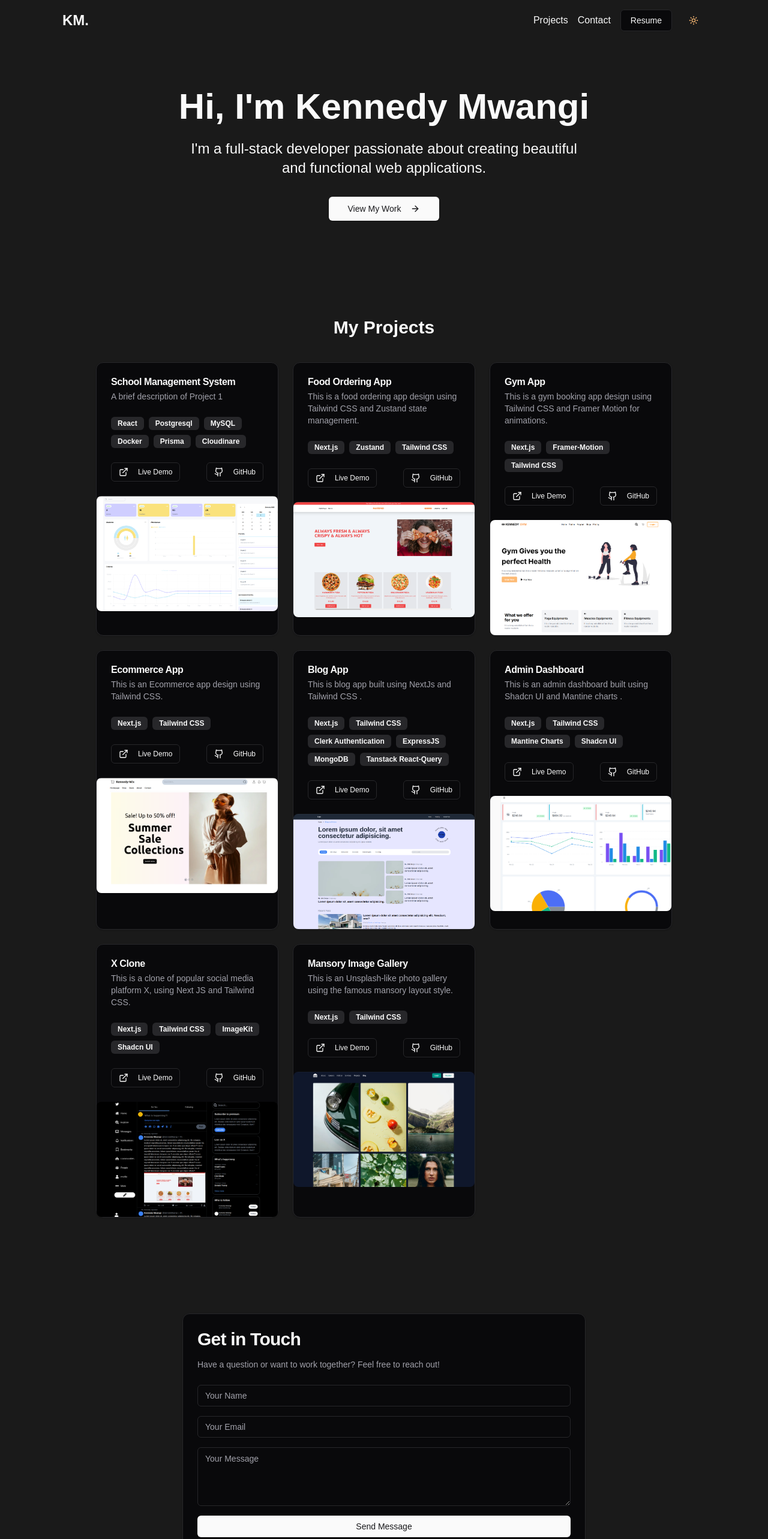
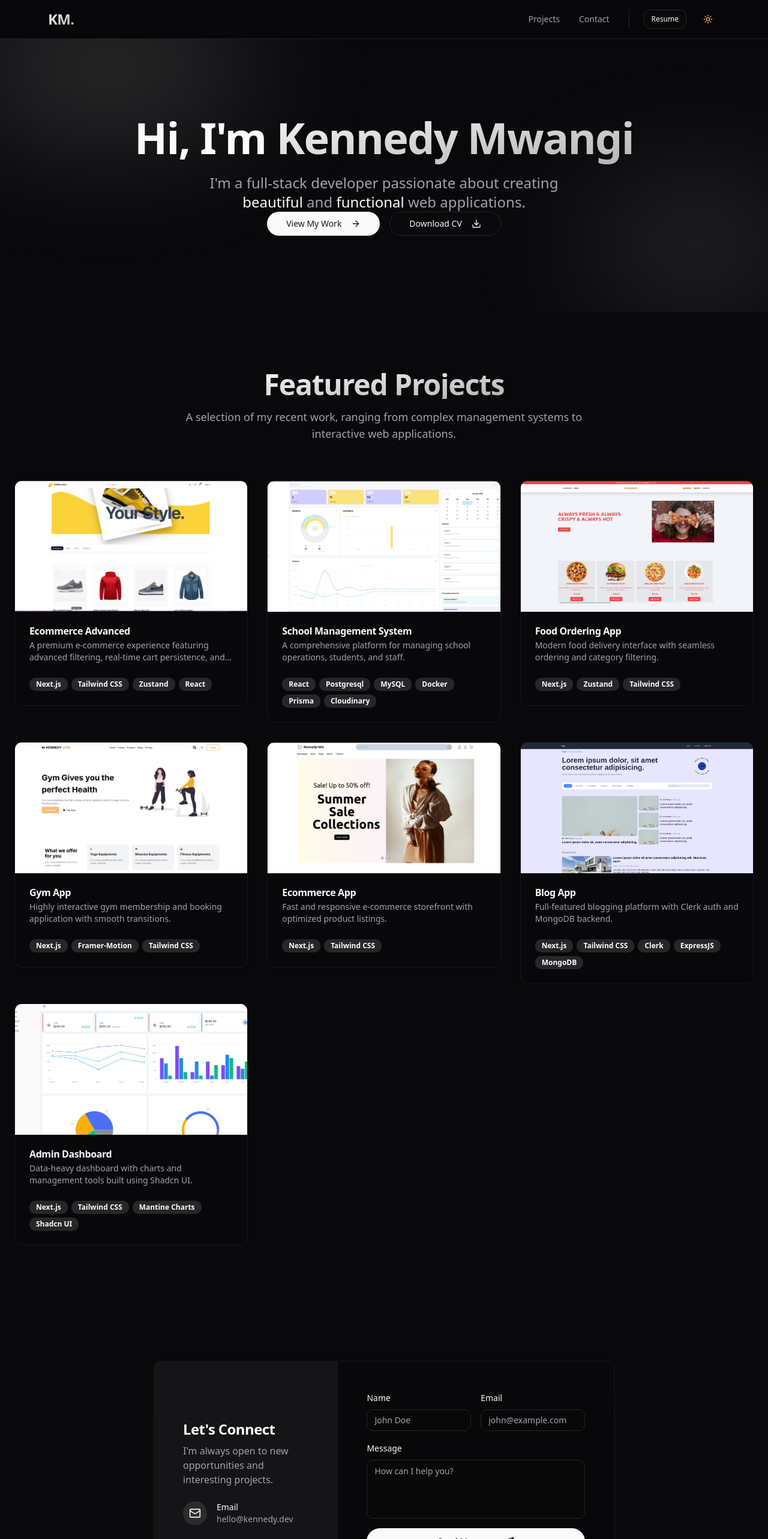
Before and after one commit to MWANGIKENNEDY/myportfolio, a Next.js app: page / in a window 1280 px wide. Shown: the top 2566 px of the page at 60% size. Built offline with nearby package versions, Linux system fonts and the light colour scheme.

Commit message:
added a new project

```diff
--- a/app/globals.css
+++ b/app/globals.css
@@ -1,17 +1,6 @@
 @tailwind base;
 @tailwind components;
 @tailwind utilities;
-
-body {
-  font-family: Arial, Helvetica, sans-serif;
-  background: #e6e6ff; /* Light mode background color */
-}
-
-@layer utilities {
-  .text-balance {
-    text-wrap: balance;
-  }
-}
 
 @layer base {
   :root {
@@ -34,12 +23,7 @@ body {
     --border: 240 5.9% 90%;
     --input: 240 5.9% 90%;
     --ring: 240 10% 3.9%;
-    --chart-1: 12 76% 61%;
-    --chart-2: 173 58% 39%;
-    --chart-3: 197 37% 24%;
-    --chart-4: 43 74% 66%;
-    --chart-5: 27 87% 67%;
-    --radius: 0.5rem;
+    --radius: 0.75rem;
   }
   .dark {
     --background: 240 10% 3.9%;
@@ -61,11 +45,6 @@ body {
     --border: 240 3.7% 15.9%;
     --input: 240 3.7% 15.9%;
     --ring: 240 4.9% 83.9%;
-    --chart-1: 220 70% 50%;
-    --chart-2: 160 60% 45%;
-    --chart-3: 30 80% 55%;
-    --chart-4: 280 65% 60%;
-    --chart-5: 340 75% 55%;
   }
 }
 
@@ -74,7 +53,18 @@ body {
     @apply border-border;
   }
   body {
-    @apply bg-background text-foreground;
-    @apply dark:bg-[#1a1a1a]; /* Dark mode background color */
+    @apply bg-background text-foreground antialiased selection:bg-primary selection:text-primary-foreground;
   }
 }
+
+@layer utilities {
+  .glass {
+    @apply bg-background/60 backdrop-blur-md border-border/50;
+  }
+  .glass-dark {
+    @apply dark:bg-background/40 dark:backdrop-blur-lg dark:border-white/10;
+  }
+  .text-gradient {
+    @apply bg-clip-text text-transparent bg-gradient-to-br from-foreground to-foreground/70;
+  }
+}
--- a/app/layout.tsx
+++ b/app/layout.tsx
@@ -15,8 +15,8 @@ const geistMono = localFont({
 });
 
 export const metadata: Metadata = {
-  title: "Create Next App",
-  description: "Generated by create next app",
+  title: "Kennedy Mwangi | Full-Stack Developer",
+  description: "Portfolio of Kennedy Mwangi, a full-stack developer passionate about building beautiful and functional web applications.",
 };
 
 export default function RootLayout({
@@ -30,7 +30,7 @@ export default function RootLayout({
         className={`${geistSans.variable} ${geistMono.variable} antialiased`}
       >
         <MyProvider>
-        {children}
+          {children}
         </MyProvider>
       </body>
     </html>
--- a/app/page.tsx
+++ b/app/page.tsx
@@ -8,7 +8,7 @@ import Projects from "@/components/projects";
 
 export default function Home() {
   return (
-    <div className="min-h-screen flex flex-col container ">
+    <div className="min-h-screen flex flex-col">
       <Header />
       <main className="flex-grow">
         <Hero />
--- a/components/contact.tsx
+++ b/components/contact.tsx
@@ -1,35 +1,68 @@
+"use client";
+
 import React from 'react'
 import { Card, CardContent, CardDescription, CardHeader, CardTitle } from './ui/card';
-
 import { Button } from './ui/button';
 import { Input } from './ui/input';
 import { Textarea } from './ui/textarea';
+import { motion } from 'framer-motion';
+import { Mail, Send } from 'lucide-react';
 
 const Contact = () => {
   return (
-    <section id="contact" className="py-20 container">
-      <Card className="max-w-2xl mx-auto">
-        <CardHeader>
-          <CardTitle className="text-3xl font-bold mb-2">Get in Touch</CardTitle>
-          <CardDescription>
-            Have a question or want to work together? Feel free to reach out!
-          </CardDescription>
-        </CardHeader>
-        <CardContent>
-          <form className="space-y-4">
-            <div>
-              <Input placeholder="Your Name" />
+    <section id="contact" className="py-24 container px-4 md:px-6">
+      <motion.div
+        initial={{ opacity: 0, scale: 0.95 }}
+        whileInView={{ opacity: 1, scale: 1 }}
+        viewport={{ once: true }}
+        transition={{ duration: 0.5 }}
+      >
+        <Card className="max-w-3xl mx-auto overflow-hidden border-border/50 bg-card/50 backdrop-blur-sm shadow-2xl shadow-primary/5">
+          <div className="grid md:grid-cols-5">
+            <div className="md:col-span-2 bg-primary/5 p-8 md:p-12 flex flex-col justify-center space-y-6">
+              <div className="space-y-2">
+                <h3 className="text-2xl font-bold tracking-tight">Let&apos;s Connect</h3>
+                <p className="text-muted-foreground">
+                  I&apos;m always open to new opportunities and interesting projects.
+                </p>
+              </div>
+
+              <div className="flex items-center gap-4 text-sm">
+                <div className="h-10 w-10 rounded-full bg-primary/10 flex items-center justify-center text-primary">
+                  <Mail className="h-5 w-5" />
                 </div>
                 <div>
-              <Input type="email" placeholder="Your Email" />
+                  <p className="font-medium">Email</p>
+                  <p className="text-muted-foreground">hello@kennedy.dev</p>
                 </div>
-            <div>
-              <Textarea placeholder="Your Message" rows={4} />
               </div>
-            <Button type="submit" className="w-full">Send Message</Button>
+            </div>
+
+            <CardContent className="md:col-span-3 p-8 md:p-12">
+              <form className="space-y-4">
+                <div className="grid gap-4 md:grid-cols-2">
+                  <div className="space-y-2">
+                    <label className="text-sm font-medium">Name</label>
+                    <Input placeholder="John Doe" className="bg-background/50" />
+                  </div>
+                  <div className="space-y-2">
+                    <label className="text-sm font-medium">Email</label>
+                    <Input type="email" placeholder="john@example.com" className="bg-background/50" />
+                  </div>
+                </div>
+                <div className="space-y-2">
+                  <label className="text-sm font-medium">Message</label>
+                  <Textarea placeholder="How can I help you?" rows={4} className="bg-background/50 resize-none" />
+                </div>
+                <Button type="submit" className="w-full rounded-full h-11">
+                  Send Message
+                  <Send className="ml-2 h-4 w-4" />
+                </Button>
               </form>
             </CardContent>
+          </div>
         </Card>
+      </motion.div>
     </section>
   )
 }
--- a/components/header.tsx
+++ b/components/header.tsx
@@ -7,16 +7,17 @@ import ThemeToggle from "./theme-toggle";
 
 const Header = () => {
   return (
-    <header className="py-4 px-4 md:px-6 flex items-center justify-between">
-      <Link href="/" className="text-2xl font-bold">
+    <header className="sticky top-0 z-50 w-full glass glass-dark border-b">
+      <div className="container flex h-16 items-center justify-between">
+        <Link href="/" className="text-2xl font-bold tracking-tight text-gradient">
           KM.
         </Link>
-      <nav className=" flex">
-        <ul className="flex space-x-4 items-center">
+        <nav className="hidden md:flex items-center gap-6">
+          <ul className="flex space-x-8 items-center text-sm font-medium">
             <li>
               <Link
                 href="#projects"
-              className="hover:text-primary transition-colors"
+                className="text-muted-foreground hover:text-primary transition-colors"
               >
                 Projects
               </Link>
@@ -24,20 +25,22 @@ const Header = () => {
             <li>
               <Link
                 href="#contact"
-              className="hover:text-primary transition-colors"
+                className="text-muted-foreground hover:text-primary transition-colors"
               >
                 Contact
               </Link>
             </li>
-          <li>
-            <Button variant="outline">Resume</Button>
-          </li>
-
-          {/* <SheetButton/> */}
-
+          </ul>
+          <div className="flex items-center gap-4 border-l pl-6 ml-2">
+            <Button variant="outline" size="sm">Resume</Button>
             <ThemeToggle />
-        </ul>
+          </div>
         </nav>
+        <div className="md:hidden flex items-center gap-4">
+          <ThemeToggle />
+          {/* Mobile menu button could go here */}
+        </div>
+      </div>
     </header>
   );
 };
--- a/components/hero.tsx
+++ b/components/hero.tsx
@@ -1,20 +1,55 @@
+"use client";
+
 import React from 'react'
 import { Button } from './ui/button'
-import { ArrowRight } from 'lucide-react'
+import { ArrowRight, Download } from 'lucide-react'
+import { motion } from 'framer-motion'
 
 const Hero = () => {
   return (
-  <section className="py-20 container text-center">
-<h1 className="text-4xl md:text-6xl font-bold mb-6">{"Hi, I'm Kennedy Mwangi"}</h1>
-<p className="text-xl md:text-2xl mb-8 max-w-2xl mx-auto">
+    <section className="relative overflow-hidden py-24 md:py-32">
+      {/* Background decoration */}
+      <div className="absolute top-0 left-1/2 -translate-x-1/2 -z-10 w-full h-full max-w-6xl opacity-20 pointer-events-none">
+        <div className="absolute top-[-10%] left-[-10%] w-[40%] h-[40%] bg-primary rounded-full blur-[120px]" />
+        <div className="absolute bottom-[10%] right-[-10%] w-[30%] h-[30%] bg-primary rounded-full blur-[120px]" />
+      </div>
 
- { "I'm a full-stack developer passionate about creating beautiful and functional web applications."}
-</p>
-<Button size="lg">
-  View My Work
-  <ArrowRight className="ml-2 h-4 w-4" />
-</Button>
-</section>
+      <div className="container px-4 md:px-6 flex flex-col items-center text-center">
+        <motion.div
+          initial={{ opacity: 0, y: 20 }}
+          animate={{ opacity: 1, y: 0 }}
+          transition={{ duration: 0.5 }}
+          className="space-y-4"
+        >
+          <h1 className="text-4xl md:text-7xl font-bold tracking-tight mb-6">
+            Hi, I&apos;m <span className="text-gradient">Kennedy Mwangi</span>
+          </h1>
+          <p className="text-xl md:text-2xl text-muted-foreground mb-8 max-w-2xl mx-auto leading-relaxed">
+            I&apos;m a full-stack developer passionate about creating
+            <span className="text-foreground font-medium"> beautiful </span>
+            and
+            <span className="text-foreground font-medium"> functional </span>
+            web applications.
+          </p>
+        </motion.div>
+
+        <motion.div
+          initial={{ opacity: 0, y: 20 }}
+          animate={{ opacity: 1, y: 0 }}
+          transition={{ duration: 0.5, delay: 0.2 }}
+          className="flex flex-wrap items-center justify-center gap-4"
+        >
+          <Button size="lg" className="rounded-full px-8">
+            View My Work
+            <ArrowRight className="ml-2 h-4 w-4" />
+          </Button>
+          <Button size="lg" variant="outline" className="rounded-full px-8">
+            Download CV
+            <Download className="ml-2 h-4 w-4" />
+          </Button>
+        </motion.div>
+      </div>
+    </section>
   )
 }
 
--- a/components/projects.tsx
+++ b/components/projects.tsx
@@ -1,123 +1,134 @@
+"use client";
 
 import React from 'react'
-import { Card, CardContent, CardDescription, CardFooter, CardHeader, CardTitle } from './ui/card';
-import {  ExternalLink, Github } from 'lucide-react';
+import { Card, CardContent, CardDescription, CardHeader, CardTitle } from './ui/card';
+import { ExternalLink, Github } from 'lucide-react';
 import { Button } from './ui/button';
 import { Badge } from './ui/badge';
 import Image from 'next/image';
+import { motion } from 'framer-motion';
 
 const projects = [
   {
+    title: "Ecommerce Advanced",
+    description: "A premium e-commerce experience featuring advanced filtering, real-time cart persistence, and a modern multi-step checkout flow.",
+    tags: ["Next.js", "Tailwind CSS", "Zustand", "React"],
+    liveLink: "https://ecommerce-with-stripe-xnqp.vercel.app/",
+    githubLink: "https://github.com/MWANGIKENNEDY/ecommerce-with-stripe",
+    coverImage: "/ecommerce-advanced.png"
+  },
+  {
     title: "School Management System",
-      description: "A brief description of Project 1",
-      tags: ["React", "Postgresql", "MySQL", "Docker", "Prisma", "Cloudinare"],
+    description: "A comprehensive platform for managing school operations, students, and staff.",
+    tags: ["React", "Postgresql", "MySQL", "Docker", "Prisma", "Cloudinary"],
     liveLink: "https://school-management-system-pt036jue8-mwangikennedys-projects.vercel.app/",
     githubLink: "https://github.com/MWANGIKENNEDY/school-management-system.git",
-      coverImage:"/school-system.png"
+    coverImage: "/school-system.png"
   },
   {
     title: "Food Ordering App",
-      description: "This is a food ordering app design using Tailwind CSS and Zustand state management.",
+    description: "Modern food delivery interface with seamless ordering and category filtering.",
     tags: ["Next.js", "Zustand", "Tailwind CSS"],
     liveLink: "https://next-food-booking.vercel.app/",
     githubLink: "https://github.com/MWANGIKENNEDY/nextFoodBooking",
-      coverImage:"/foodApp.png"
+    coverImage: "/foodApp.png"
   },
-
   {
     title: "Gym App",
-      description: "This is a gym booking app design using Tailwind CSS and Framer Motion for animations.",
+    description: "Highly interactive gym membership and booking application with smooth transitions.",
     tags: ["Next.js", "Framer-Motion", "Tailwind CSS"],
     liveLink: "https://next-gymapp.vercel.app/",
     githubLink: "https://github.com/MWANGIKENNEDY/nextGymapp",
-      coverImage:"/gymApp.png"
+    coverImage: "/gymApp.png"
   },
   {
     title: "Ecommerce App",
-      description: "This is an Ecommerce app design using Tailwind CSS.",
+    description: "Fast and responsive e-commerce storefront with optimized product listings.",
     tags: ["Next.js", "Tailwind CSS"],
     liveLink: "https://ecommerce-1tij-em7d7rhwa-mwangikennedys-projects.vercel.app/",
     githubLink: "https://github.com/MWANGIKENNEDY/ecommerce.git",
-      coverImage:"/ecommerce.png"
+    coverImage: "/ecommerce.png"
   },
   {
     title: "Blog App",
-      description: "This is blog app built using NextJs and Tailwind CSS .",
-      tags: ["Next.js", "Tailwind CSS", "Clerk Authentication", "ExpressJS", "MongoDB", "Tanstack React-Query"],
+    description: "Full-featured blogging platform with Clerk auth and MongoDB backend.",
+    tags: ["Next.js", "Tailwind CSS", "Clerk", "ExpressJS", "MongoDB"],
     liveLink: "https://my-blog-1i1s.vercel.app/",
     githubLink: "https://github.com/MWANGIKENNEDY/my-blog.git",
-      coverImage:"/blog.png"
+    coverImage: "/blog.png"
   },
   {
     title: "Admin Dashboard",
-      description: "This is an admin dashboard built using Shadcn UI and Mantine charts .",
+    description: "Data-heavy dashboard with charts and management tools built using Shadcn UI.",
     tags: ["Next.js", "Tailwind CSS", "Mantine Charts", "Shadcn UI"],
     liveLink: "https://admin-dashboard-jfp4kk2vq-mwangikennedys-projects.vercel.app/",
     githubLink: "https://github.com/MWANGIKENNEDY/admin-dashboard.git",
-      coverImage:"/admin-dashboard.png"
-    },
-    {
-      title: "X Clone",
-      description: "This is a clone of popular social media platform X, using Next JS and Tailwind CSS.",
-      tags: ["Next.js", "Tailwind CSS", "ImageKit", "Shadcn UI"],
-      liveLink: "https://x-clone-qzsi.vercel.app/",
-      githubLink: "https://github.com/MWANGIKENNEDY/x-clone.git",
-      coverImage:"/xclone.png"
-    },
+    coverImage: "/admin-dashboard.png"
+  }
+]
 
-    {
-      title: "Mansory Image Gallery",
-      description: "This is an Unsplash-like photo gallery using the famous mansory layout style.",
-      tags: ["Next.js", "Tailwind CSS"],
-      liveLink: "https://mansory-style.vercel.app/",
-      githubLink: "https://github.com/MWANGIKENNEDY/mansory-style.git",
-      coverImage:"/mansory.png"
-    },
-  ]
 const Projects = () => {
   return (
+    <section id="projects" className="py-24 container px-4 md:px-6">
+      <div className="flex flex-col items-center text-center space-y-4 mb-16">
+        <h2 className="text-3xl md:text-5xl font-bold tracking-tight text-gradient">Featured Projects</h2>
+        <p className="text-muted-foreground max-w-2xl text-lg">
+          A selection of my recent work, ranging from complex management systems to interactive web applications.
+        </p>
+      </div>
 
-    <section id="projects" className="py-20 container">
-        <h2 className="text-3xl font-bold mb-10 text-center">My Projects</h2>
-          <div className="grid grid-cols-1 md:grid-cols-2 lg:grid-cols-3 gap-6">
+      <div className="grid grid-cols-1 md:grid-cols-2 lg:grid-cols-3 gap-8">
         {projects.map((project, index) => (
-              <Card key={index}>
+          <motion.div
+            key={index}
+            initial={{ opacity: 0, y: 20 }}
+            whileInView={{ opacity: 1, y: 0 }}
+            viewport={{ once: true }}
+            transition={{ duration: 0.5, delay: index * 0.1 }}
+          >
+            <Card className="group overflow-hidden border-border/50 bg-card/50 backdrop-blur-sm transition-all hover:shadow-xl hover:shadow-primary/5 hover:-translate-y-1">
+              <div className="relative aspect-video overflow-hidden">
+                <Image
+                  src={project.coverImage}
+                  alt={project.title}
+                  fill
+                  className="object-cover transition-transform duration-500 group-hover:scale-110"
+                />
+                <div className="absolute inset-0 bg-gradient-to-t from-background/80 to-transparent opacity-0 group-hover:opacity-100 transition-opacity duration-300 flex items-end p-6">
+                  <div className="flex gap-3">
+                    <Button size="sm" variant="secondary" asChild className="rounded-full">
+                      <a href={project.liveLink} target="_blank" rel="noopener noreferrer">
+                        <ExternalLink className="h-4 w-4 mr-2" /> Live
+                      </a>
+                    </Button>
+                    <Button size="sm" variant="secondary" asChild className="rounded-full">
+                      <a href={project.githubLink} target="_blank" rel="noopener noreferrer">
+                        <Github className="h-4 w-4 mr-2" /> Code
+                      </a>
+                    </Button>
+                  </div>
+                </div>
+              </div>
+
               <CardHeader>
-                  <CardTitle>{project.title}</CardTitle>
-                  <CardDescription>{project.description}</CardDescription>
+                <CardTitle className="group-hover:text-primary transition-colors">{project.title}</CardTitle>
+                <CardDescription className="line-clamp-2">{project.description}</CardDescription>
               </CardHeader>
+
               <CardContent>
-                  <div className="flex flex-wrap gap-2">
+                <div className="flex flex-wrap gap-1.5">
                   {project.tags.map((tag, tagIndex) => (
-                      <Badge key={tagIndex} variant="secondary">{tag}</Badge>
+                    <Badge key={tagIndex} variant="secondary" className="text-xs">
+                      {tag}
+                    </Badge>
                   ))}
                 </div>
               </CardContent>
-                <CardFooter className="flex justify-between">
-                  <Button variant="outline" size="sm" asChild>
-                    <a href={project.liveLink} target="_blank" rel="noopener noreferrer">
-                      <ExternalLink className="mr-2 h-4 w-4" />
-                      Live Demo
-                    </a>
-                  </Button>
-                  <Button variant="outline" size="sm" asChild>
-                    <a href={project.githubLink} target="_blank" rel="noopener noreferrer">
-                      <Github className="mr-2 h-4 w-4" />
-                      GitHub
-                    </a>
-                  </Button>
-                </CardFooter>
-
-                <div className={`h-48 relative rounded-lg overflow-hidden`}>
-
-|<Image src={project.coverImage} alt='' fill className=' object-cover '/>
-                </div>
             </Card>
+          </motion.div>
         ))}
       </div>
     </section>
-
-
   )
 }
 
--- a/package.json
+++ b/package.json
@@ -14,6 +14,7 @@
     "@radix-ui/react-slot": "^1.1.1",
     "class-variance-authority": "^0.7.1",
     "clsx": "^2.1.1",
+    "framer-motion": "^12.23.26",
     "lucide-react": "^0.469.0",
     "next": "14.2.16",
     "next-themes": "^0.4.4",
```
Also changed, not shown: components/footer.tsx (+19 -3 lines), public/ecommerce-advanced.png (added), 1 other file (tests, documents, lock files or other folders). Lines whose indentation alone changed are shown as unchanged.
